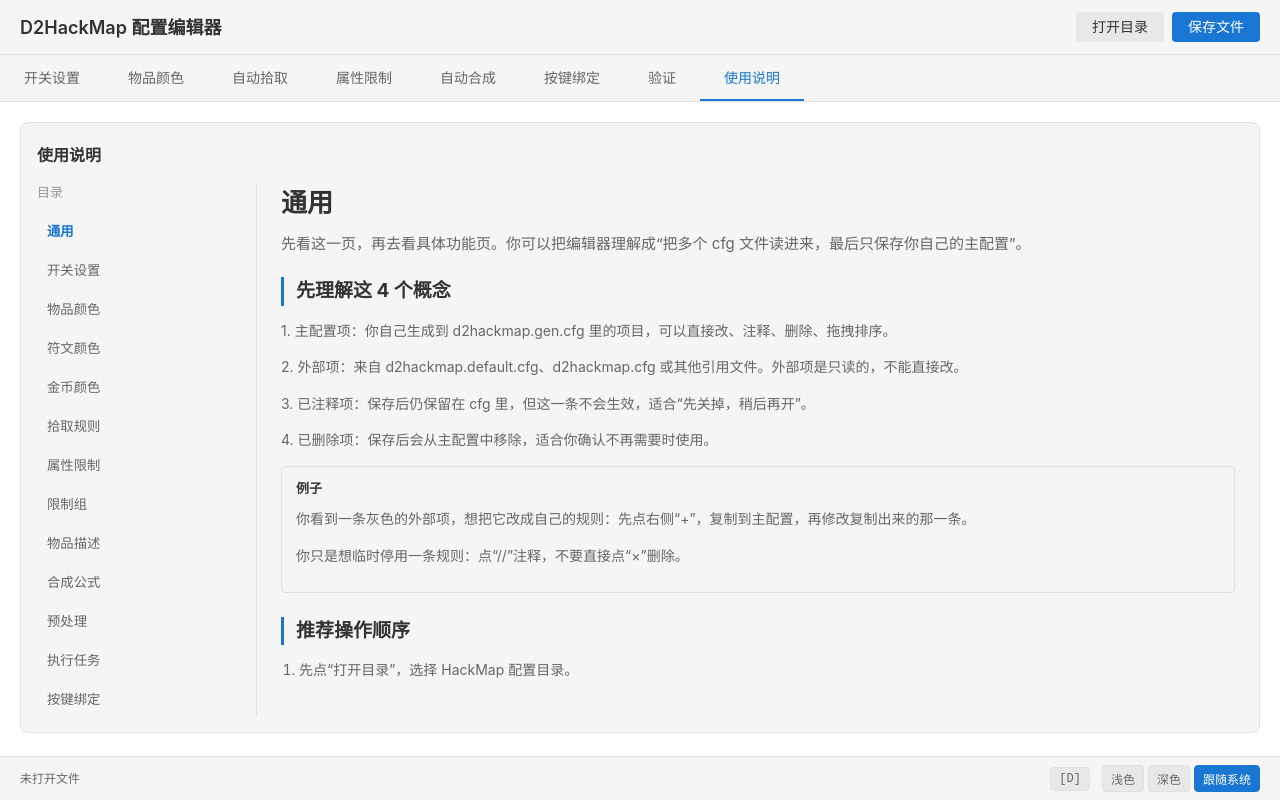
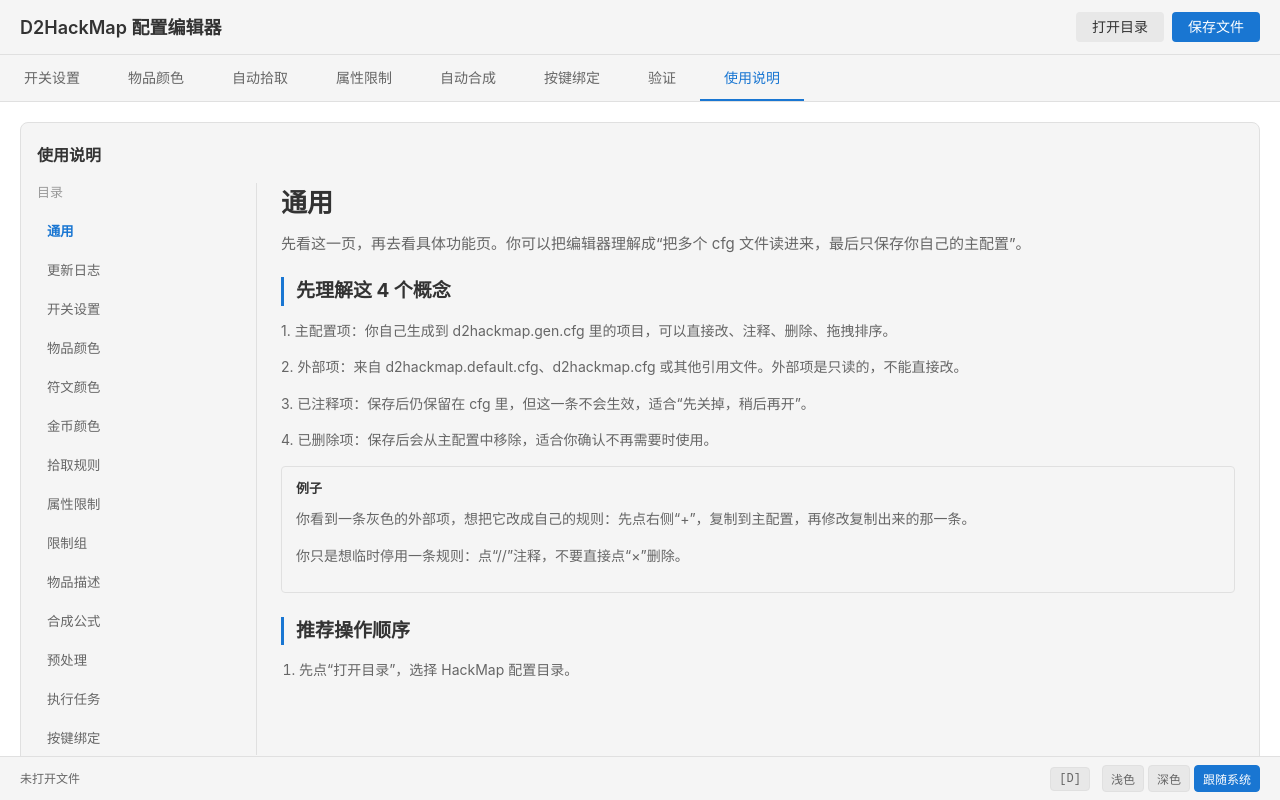
Before and after one commit to Ouroboros/d2hackmap-editor, a Vue app: page / in a window 1280 px wide. Built offline with nearby package versions, Linux system fonts and the light colour scheme.

Commit message:
Add help guide changelog

```diff
--- a/src/components/HelpGuide.vue
+++ b/src/components/HelpGuide.vue
@@ -93,6 +93,57 @@
           '以为搜索结果没显示出来的项就不存在了。不是，搜索只是临时过滤显示。',
           '直接改外部项。外部项是只读的，必须先复制到主配置。',
           '把“注释”和“删除”混用。注释是暂时停用，删除是彻底移除。'
+        ]
+      }
+    ]
+  },
+  {
+    id: 'changelog',
+    label: '更新日志',
+    intro: '',
+    blocks: [
+      {
+        title: '2026-05-03',
+        lines: [
+          '支持外部 ISC 参考数据。',
+          '使用 canvas 测量动态列宽。',
+          '更新属性参考数据和选择器布局。'
+        ]
+      },
+      {
+        title: '2026-04-22',
+        lines: [
+          '优化使用说明和 WebView 数据目录。',
+          '将发布版 EXE 复制到工程根目录。',
+          '改进调试流程和使用说明引导的任务编辑。',
+          '优化共享表格编辑流程。'
+        ]
+      },
+      {
+        title: '2026-04-21',
+        lines: [
+          '将编辑器页签重构为共享表格。',
+          '更新自动合成物品描述编辑器布局。',
+          '优化属性组标签和悬浮提示。',
+          '对齐属性限制组编辑控件。',
+          '修复启动窗口大小和属性选择器数据。',
+          '配置 Tauri 启动和应用图标。'
+        ]
+      },
+      {
+        title: '2026-04-19',
+        lines: [
+          '更新应用图标。',
+          '让编辑区域填满内容高度。',
+          '复制到主配置后滚动到新配置项。',
+          '将外部配置项选择器设为只读。',
+          '添加 Tauri 桌面应用。'
+        ]
+      },
+      {
+        title: '2026-04-18',
+        lines: [
+          '初始提交。'
         ]
       }
     ]
@@ -510,7 +561,7 @@
         <div ref="helpContentRef" class="help-content">
           <section class="help-hero">
             <h2>{{ activeEntry.label }}</h2>
-            <p>{{ activeEntry.intro }}</p>
+            <p v-if="activeEntry.intro">{{ activeEntry.intro }}</p>
           </section>
 
           <section
```
